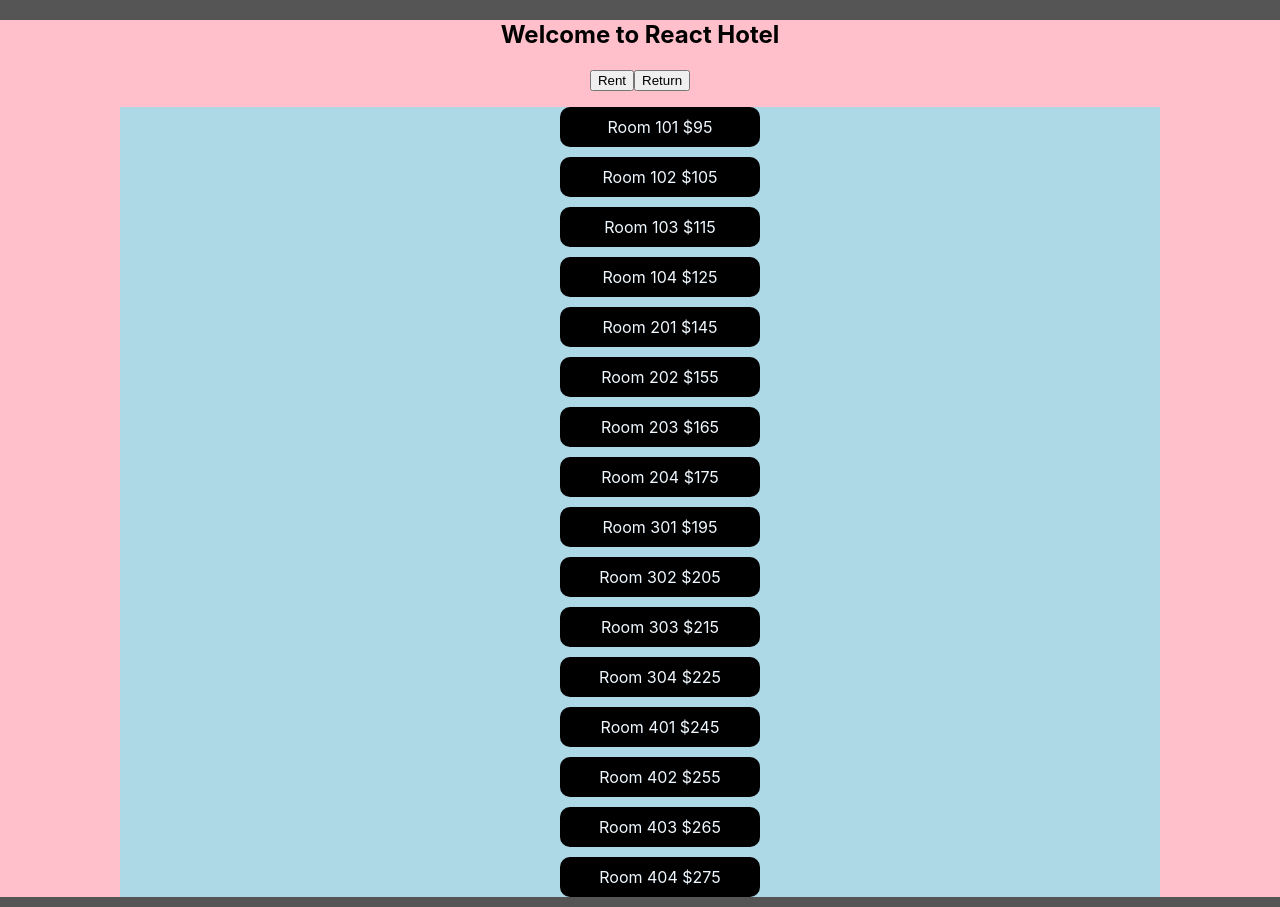
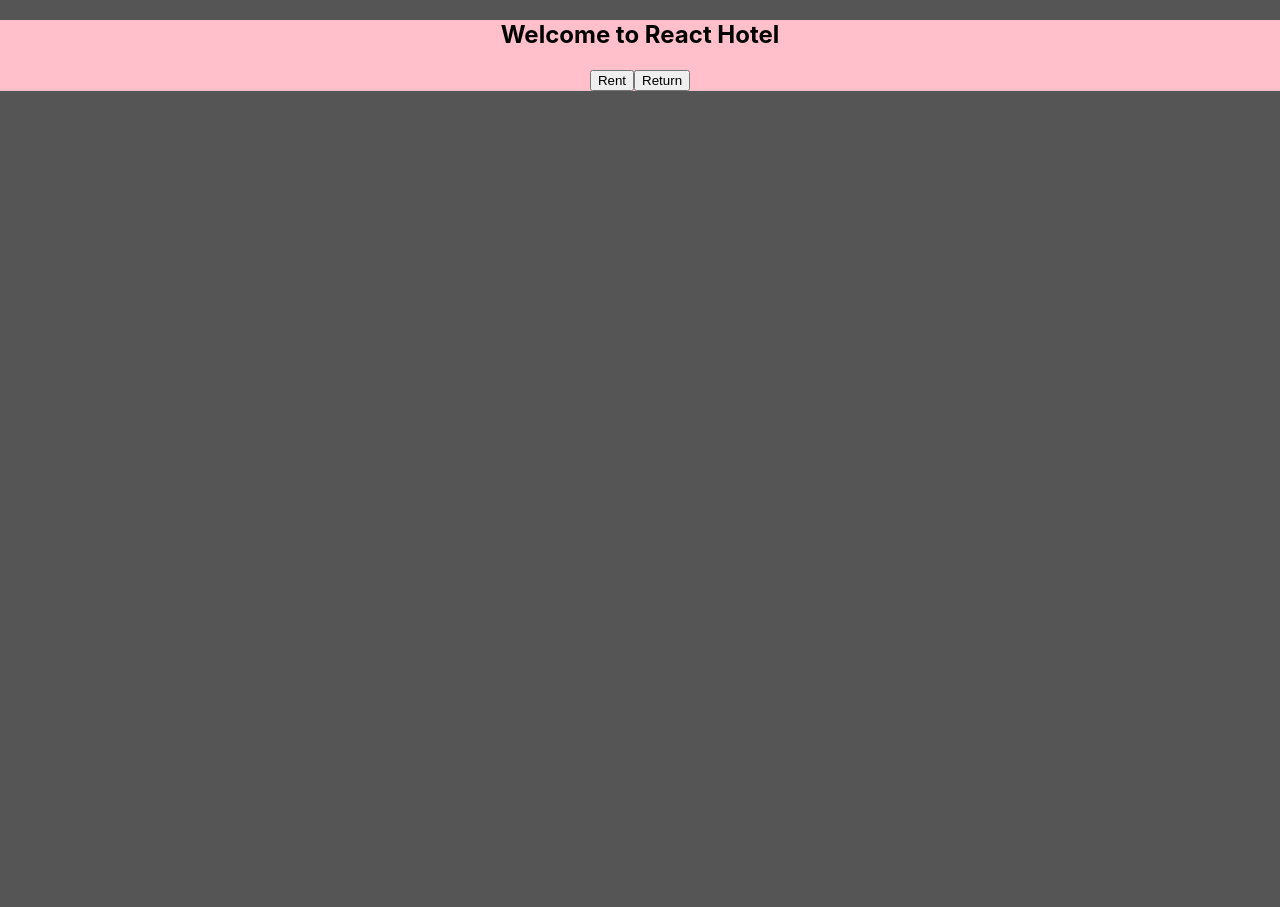
Before and after one commit to jparker15/React-Hotel, a React (Create React App) app: page / in a window 1280 px wide. After the commit the page ends 800 px from the top, so only its background shows below. Built offline with nearby package versions, Linux system fonts and the light colour scheme.

Commit message:
remove Rent/Return comps

```diff
--- a/src/App.js
+++ b/src/App.js
@@ -1,7 +1,5 @@
 import React from 'react';
 import NavBar from "./components/NavBar"
-import Rent from './components/Rent';
-import Return from './components/Return';
 import RoomContext from "./contexts/RoomContext"
 
 function App() {
@@ -9,8 +7,6 @@ function App() {
     <div className="App">
       <RoomContext>
         <NavBar/>
-        <Rent/>
-        <Return/>
       </RoomContext>
 
 
```
